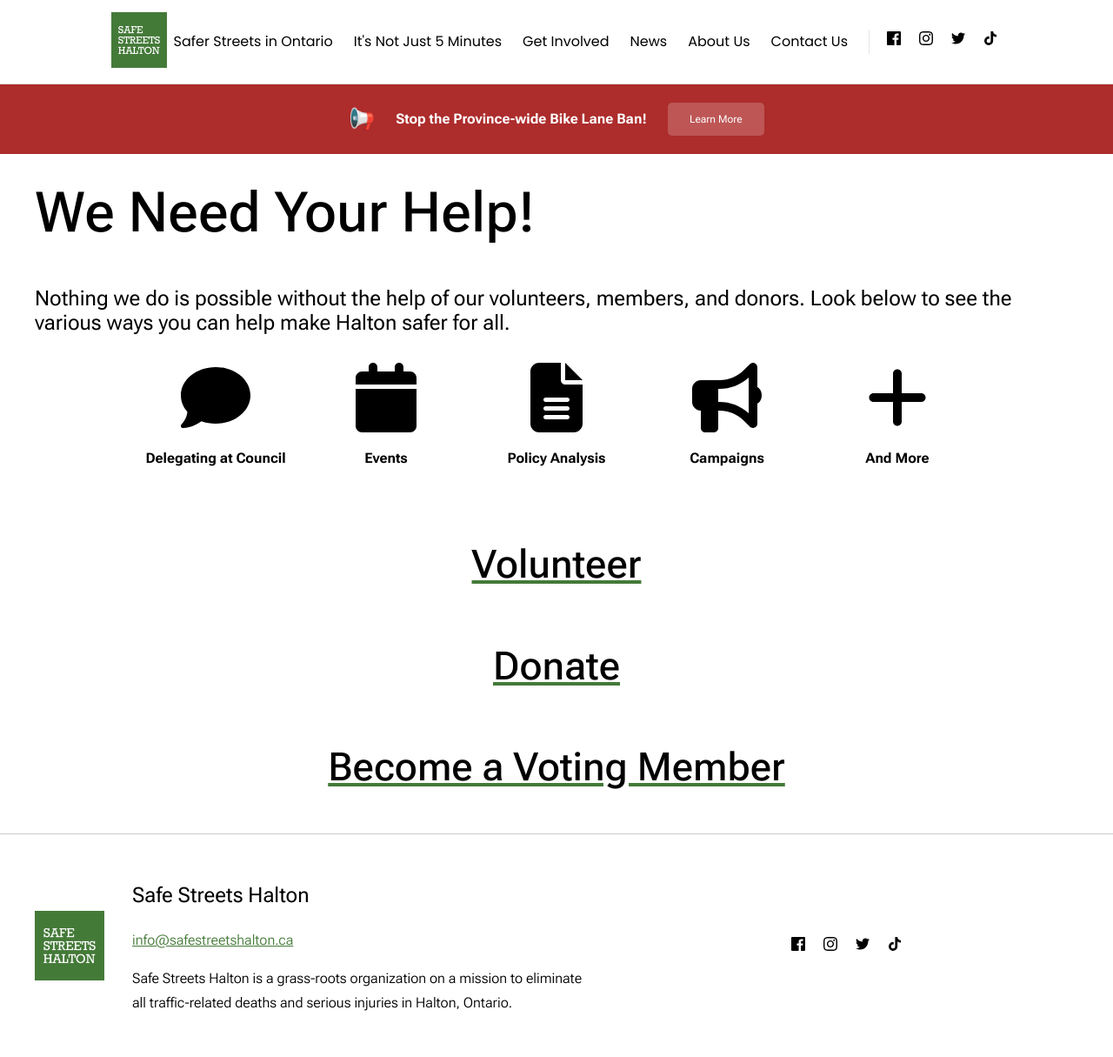
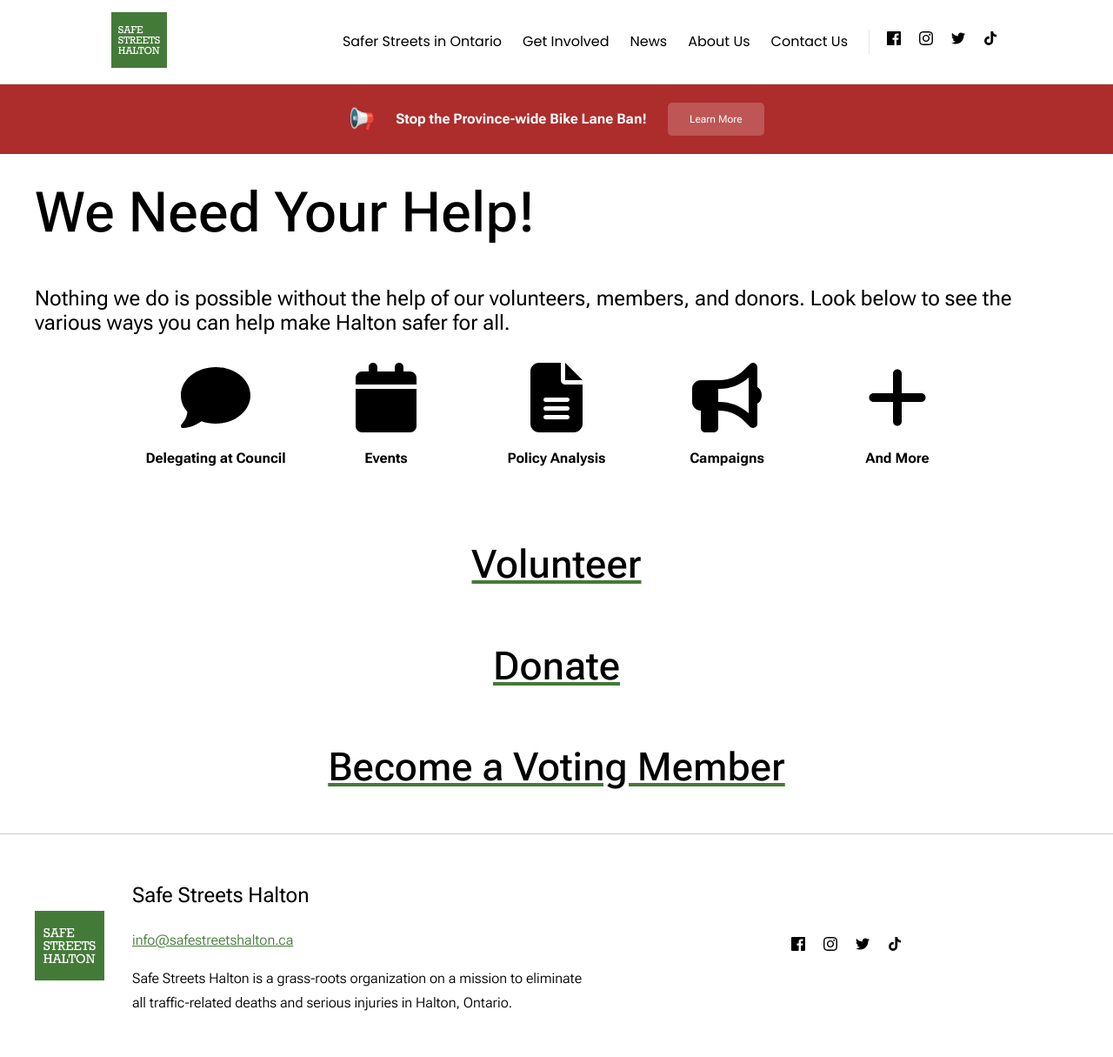
Before and after one commit to Safe-Streets-Halton/safe-streets-halton.github.io, a Jekyll site: the page built from get-involved.html, in a window 1280 px wide. Shown: the whole page at 87% size. Built offline with Jekyll 4.4.1, drawn with Linux system fonts in a browser that asks for light colours.

Commit message:
Removed "Not Just Five Minutes" from the navigation bar

```diff
--- a/_config.yml
+++ b/_config.yml
@@ -23,7 +23,6 @@ defaults:
     image: "/assets/Social_Avatar_512x512.png"
 header_pages:
 - "/campaigns/we-want-safer-streets-ontario"
-- "/campaigns/not-five-minutes"
 - "/get-involved"
 - "/news"
 - "/about"
```
